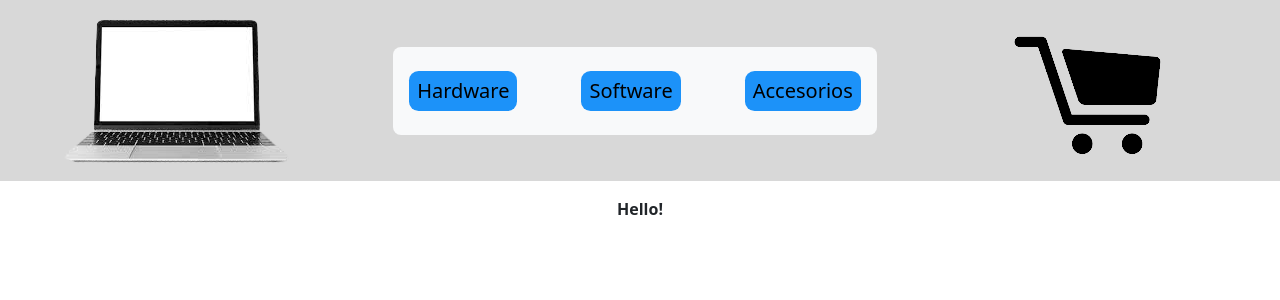
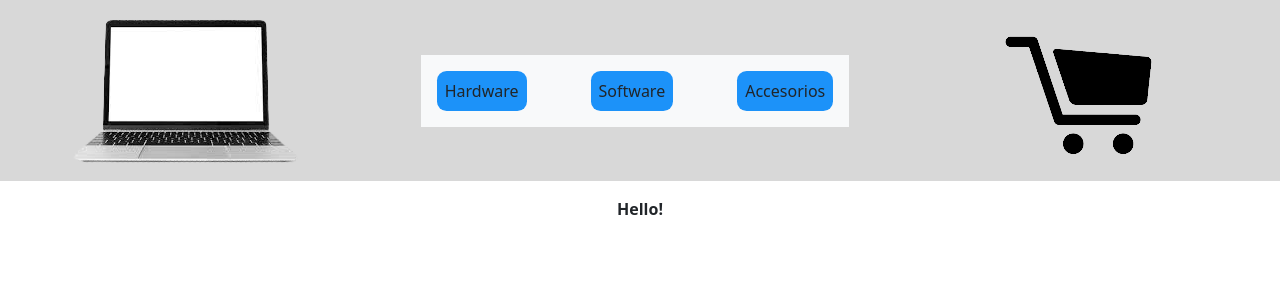
Before and after one commit to gabriel-shulman-1/GabrielShulmanReact-preEntrega, a React (Create React App) app: page / in a window 1280 px wide. Shown: the top 300 px of the page. Built offline with nearby package versions, Linux system fonts and the light colour scheme.

Commit message:
se paso css a objetos

```diff
--- a/src/App.css
+++ b/src/App.css
@@ -28,7 +28,7 @@
   color: #61dafb;
 }
 
-header{
+/*header{
   display: flex;
   flex-direction: row;
   justify-content: space-around;
@@ -44,13 +44,13 @@ header{
   border-radius: 0.5rem;
 }
 
-a{
+/*a{
   background-color: #1c92f9;
   margin: 1rem;
   width: auto;
   padding: 0.5rem;
   border-radius: 0.6rem;
-}
+}*/
 
 #greeting{
   text-align: center;
--- a/src/App.jsx
+++ b/src/App.jsx
@@ -1,4 +1,5 @@
 import './App.css';
+import { useState } from "react"
 import carrito from "./components/assets/carrito.png";
 import { ItemListContainer } from "./components/ItemListContainer";
 import { NavBar } from "./components/NavBar";
--- a/src/components/NavBar.jsx
+++ b/src/components/NavBar.jsx
@@ -1,14 +1,39 @@
 import carrito from "../components/assets/carrito.png";
 import pc from "../components/assets/pc.png"
 import bootstrap from "bootstrap/dist/css/bootstrap.min.css";
+
+const header = {
+    display: "flex",
+    flexDirection: "row",
+    justifyContent: "space-around",
+    alignItems: "center",
+    backgroundColor: "#d8d8d8",
+}
+
+const navbar = {
+    display: "flex",
+    flexdirection: "row",
+    justifycontent: "center",
+    gap: "2rem",
+    borderradius: "0.5rem",
+}
+
+const a = {
+    backgroundColor: "#1c92f9",
+    margin: "1rem",
+    width: "auto",
+    padding: "0.5rem",
+    borderRadius: "0.6rem",
+}
+
 export const NavBar = () => {
     return (
-    <header>
+    <header style={header}>
         <img src={pc}></img>
-        <nav class="navbar navbar-expand-lg bg-body-tertiary">
-            <a class="navbar-brand" href="Hardware">Hardware</a>
-            <a class="navbar-brand" href="Software">Software</a>
-            <a class="navbar-brand" href="Accesorios">Accesorios</a>
+        <nav style={navbar} class="navbar-expand-lg bg-body-tertiary">
+            <a style = {a}class="navbar-brand" href="Hardware">Hardware</a>
+            <a style = {a} class="navbar-brand" href="Software">Software</a>
+            <a style = {a} class="navbar-brand" href="Accesorios">Accesorios</a>
         </nav>
         <img src={carrito}></img>
     </header>
```
Also changed, not shown: notas.txt (added).
